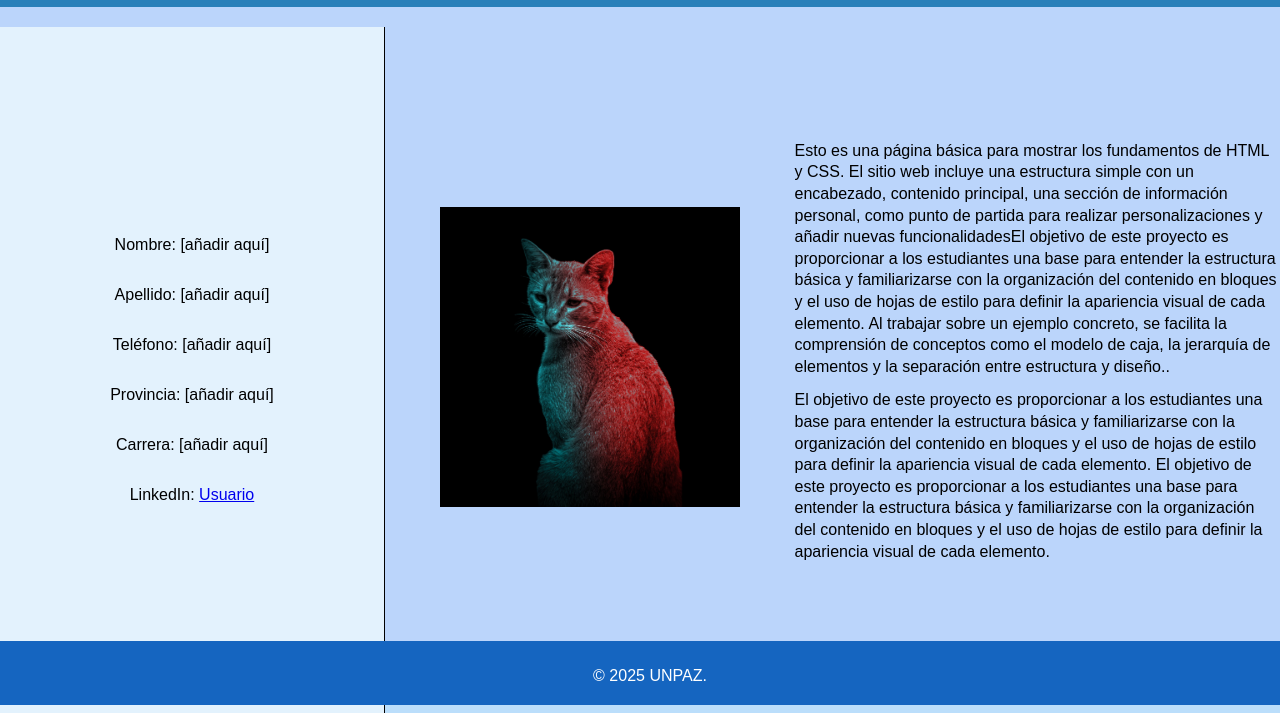
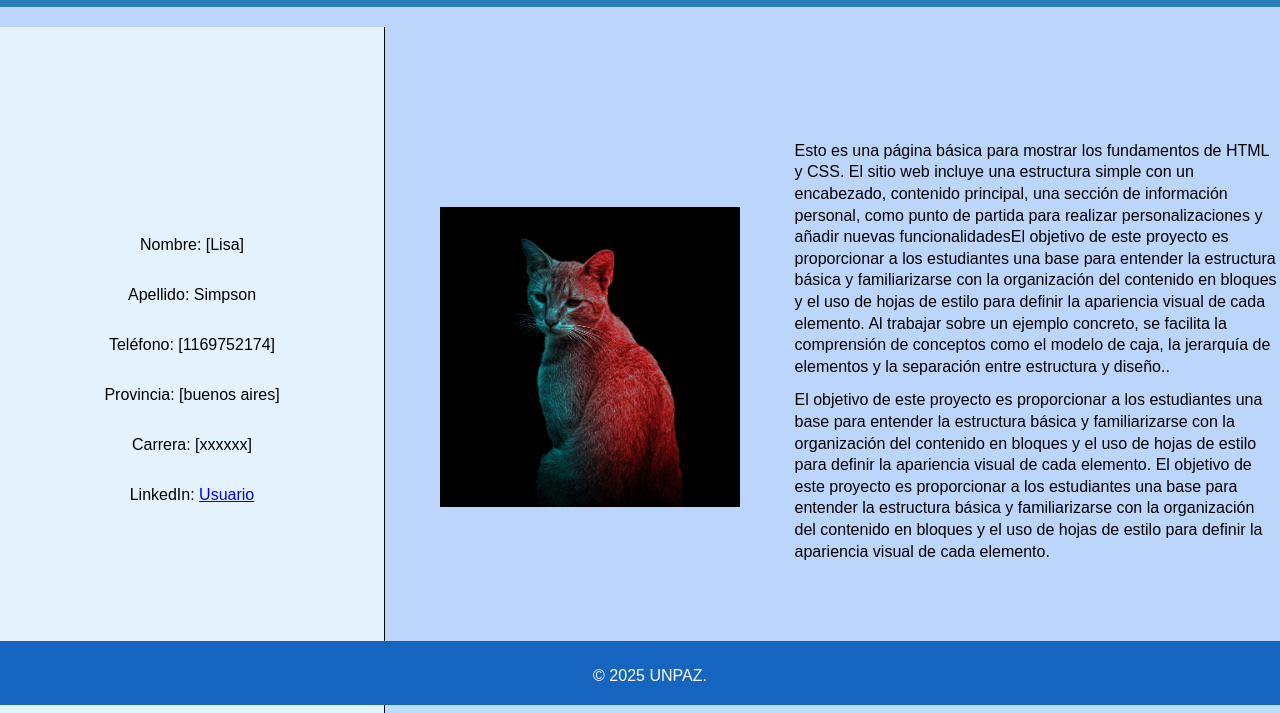
Before and after one commit to DesarrolloWeb2025C1/practica5, a plain HTML site: page index.html in a window 1280 px wide. Shown: the part 95-808 px from the top of the page. Drawn offline with Linux system fonts and the light colour scheme.

Commit message:
cambie datos

```diff
--- a/index.html
+++ b/index.html
@@ -23,12 +23,12 @@
     </div>
     <div class="container">
        <div class="sidebar">
-        <p>Nombre: [añadir aquí]</p>
-        <p>Apellido: [añadir aquí]</p>
-        <p>Teléfono: [añadir aquí]</p>
-        <p>Provincia: [añadir aquí]</p>
-        <p>Carrera: [añadir aquí]</p>
-        <p>LinkedIn: <a href="[enlace_a_tu_perfil]" target="_blank">Usuario</a></p>
+        <p>Nombre: [Lisa]</p>
+        <p>Apellido: Simpson</p>
+        <p>Teléfono: [1169752174]</p>
+        <p>Provincia: [buenos aires]</p>
+        <p>Carrera: [xxxxxx]</p>
+        <p>LinkedIn: <a href="[lisa_simpson]" target="_blank">Usuario</a></p>
 </div>
         <div class="main-content">
             <img src="imges/michi.jpg" alt="foto que le saque a mi michi">
```
